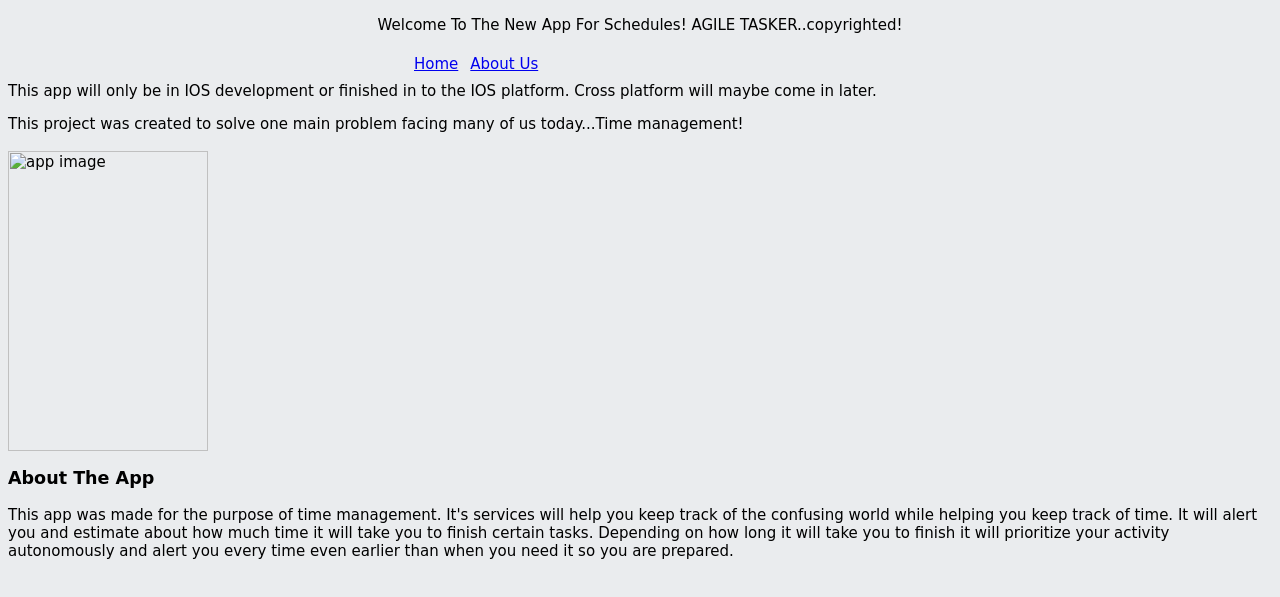
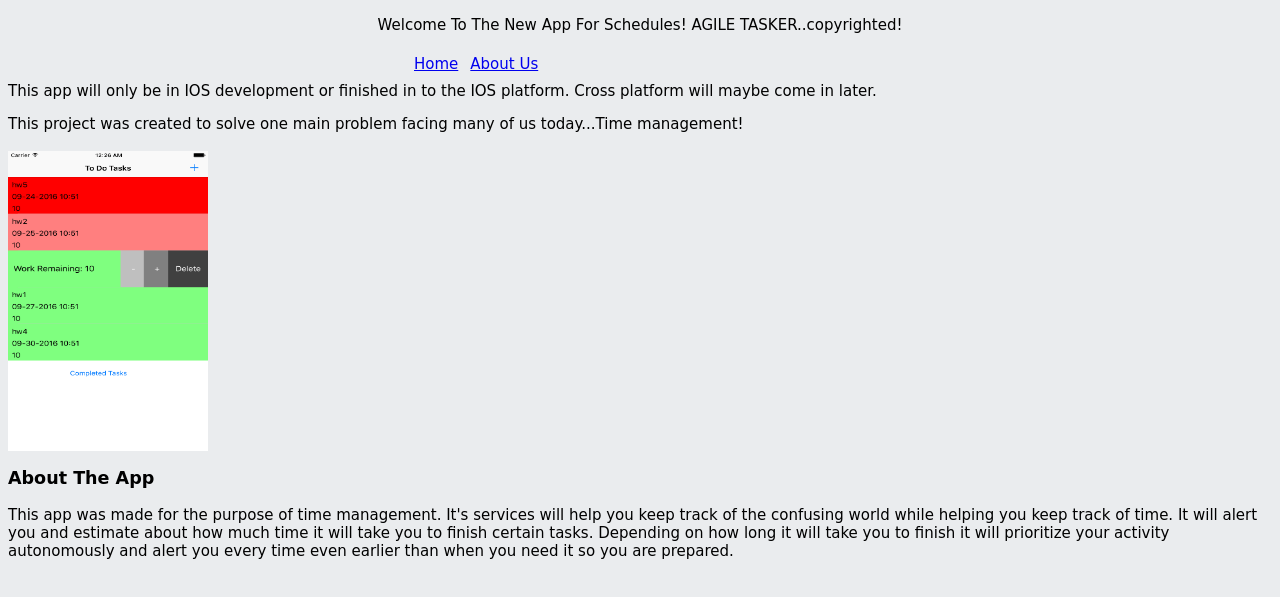
Before and after one commit to brain-murphy/agile_tasker, a plain HTML site: page about the app.html in a window 1280 px wide. Shown: the part 37-634 px from the top of the page. Drawn offline with Linux system fonts and the light colour scheme; a web font is replaced by a local one.

Commit message:
added screenshot

```diff
--- a/about the app.html
+++ b/about the app.html
@@ -56,7 +56,7 @@ a {
 	</li>
   <br>
 </br>
-	<img src="" height=300 width=200 alt="app image">
+	<img src="screenshot.jpg" height=300 width=200 alt="app image">
 	<h3>
 		About The App
 	</h3>
```
Also changed, not shown: screenshot.jpg (added).
